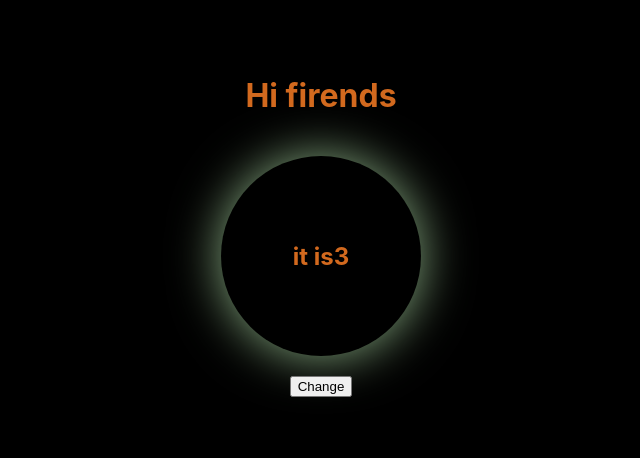
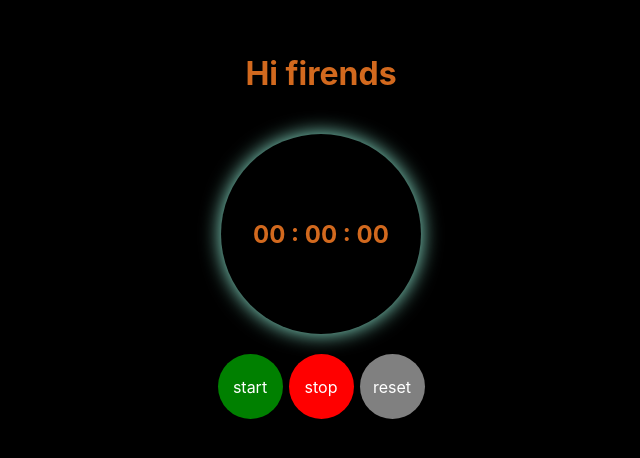
Before and after one commit to Malihashahi/react-first-project, a React (Create React App) app: page / in a window 1280 px wide. Shown: the part 174-632 px from the top of the page, without its empty margins (319-959 px from the left). Built offline with nearby package versions, Linux system fonts and the light colour scheme.

Commit message:
create react mini project 'stop watch'

```diff
--- a/public/assest/style.css
+++ b/public/assest/style.css
@@ -1,11 +1,8 @@
 body{
-  margin:0;
+  margin: 0;
   padding: 0;
 }
-
-
 .main{
-
   width: 100%;
   height: 100vh;
   display: flex;
@@ -13,17 +10,53 @@
   align-items: center;
   flex-direction: column;
   background: black;
-  color: chocolate
+  color: chocolate;
 }
+
 .timer{
   width: 200px;
   height: 200px;
   border-radius: 50%;
-  box-shadow: 0 0 50px rgb(138, 174, 132);
+  box-shadow: 0 0 20px rgb(146, 240, 216);
   align-items: center;
   justify-content: center;
   display: flex;
   background: black;
   color: chocolate;
+}
 
+.button_box{
+  display: flex;
+  justify-content: center;
+  align-items: center;
 }
+
+.action_button{
+  display: block;
+  width: 65px;
+  height: 65px;
+  border-radius: 50%;
+  background: blanchedalmond;
+  display: flex;
+  justify-content: center;
+  align-items: center;
+  margin: 0 3px;
+  color: #ffffff;
+  background-color: green;
+  cursor: pointer;
+  transition: all 200ms ease;
+}
+
+
+.stop_burtton{
+  background-color: red;
+}
+
+.reset_burtton{
+  background-color: gray;
+}
+
+.action_button:hover{
+  box-shadow: 0 0 5px white;
+  letter-spacing: 5px;
+}
--- a/src/style.css
+++ b/src/style.css
@@ -1,11 +1,8 @@
 body{
-  margin:0;
+  margin: 0;
   padding: 0;
 }
-
-
 .main{
-
   width: 100%;
   height: 100vh;
   display: flex;
@@ -13,17 +10,53 @@
   align-items: center;
   flex-direction: column;
   background: black;
-  color: chocolate
+  color: chocolate;
 }
+
 .timer{
   width: 200px;
   height: 200px;
   border-radius: 50%;
-  box-shadow: 0 0 50px rgb(138, 174, 132);
+  box-shadow: 0 0 20px rgb(146, 240, 216);
   align-items: center;
   justify-content: center;
   display: flex;
   background: black;
   color: chocolate;
+}
 
+.button_box{
+  display: flex;
+  justify-content: center;
+  align-items: center;
 }
+
+.action_button{
+  display: block;
+  width: 65px;
+  height: 65px;
+  border-radius: 50%;
+  background: blanchedalmond;
+  display: flex;
+  justify-content: center;
+  align-items: center;
+  margin: 0 3px;
+  color: #ffffff;
+  background-color: green;
+  cursor: pointer;
+  transition: all 200ms ease;
+}
+
+
+.stop_burtton{
+  background-color: red;
+}
+
+.reset_burtton{
+  background-color: gray;
+}
+
+.action_button:hover{
+  box-shadow: 0 0 5px white;
+  letter-spacing: 5px;
+}
--- a/src/timer.js
+++ b/src/timer.js
@@ -8,41 +8,72 @@
 class Timer extends React.Component{
   constructor(){
     super();
-    this.state={
-      time :10
+    this.state = {
+      hour:0,
+      minute:0,
+      second:0,
+      isStart:false
     }
   }
-componentDidMount(){
 
-   interval= setInterval(()=>{
+  startInterval = ()=>{
+    if (this.state.isStart == false) {
+      this.setState({
+        isStart: true
+      })
+      interval = setInterval(()=>{
+        this.setState({
+          second: this.state.second + 1
+        })
+        if (this.state.second == 60) {
+          this.setState({
+            second: 0,
+            minute: this.state.minute + 1
+          })
+        }
+        if (this.state.minute == 60) {
+          this.setState({
+            minute: 0,
+            hour: this.state.hour + 1
+          })
+        }
+      } , 1000)
+    }
+  }
+
+  stopInterval = ()=>{
     this.setState({
-      time: this.state.time-1
+      isStart: false
     })
-    },1000);
-}
-componentDidUpdate(){
-  console.log("componentDidUpdate");
-}
-componentWillUnmount(){
- if (this.state.time == 0){
- clearInterval(interval);
- }
+    clearInterval(interval);
+  }
 
-}
+  resetInterval = ()=>{
+    this.stopInterval();
+    this.setState({
+      hour:0,
+      minute:0,
+      second:0,
+    })
+  }
+
   render(){
-    console.log("componentDiMount");
+    let h = this.state.hour
+    let m = this.state.minute
+    let s = this.state.second
     return(
-    <>
-      <h2 className='timer'>it is
-      {
-        this.state.time
-      }
-
-    </h2>
-    <button onClick={this.props.handleSetTitle}>Change</button>
-    </>
+      <>
+        <h2 className="timer">
+          {`${h > 9 ? h : "0"+h} : ${m > 9 ? m : "0"+m} : ${s > 9 ? s : "0"+s}`}
+        </h2>
+        <div className="button_box">
+          <span className="action_button start_burtton" onClick={this.startInterval}>start</span>
+          <span className="action_button stop_burtton" onClick={this.stopInterval}>stop</span>
+          <span className="action_button reset_burtton" onClick={this.resetInterval}>reset</span>
+        </div>
+      </>
     )
-
   }
 }
+
 export default Timer;
```
